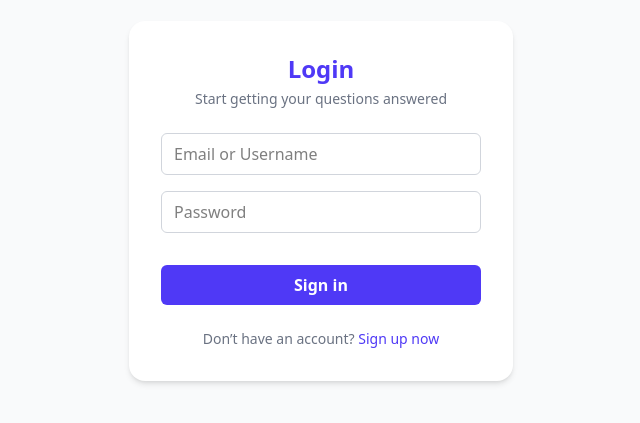
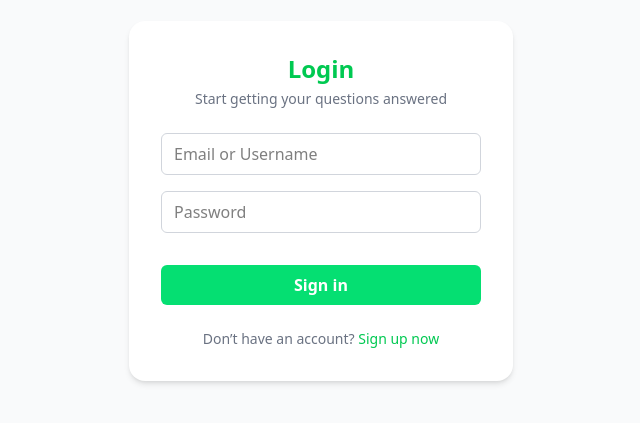
Before and after one commit to ashutosh164/Connectify, a React (Vite) app in the folder frontend/: page /login in a window 1280 px wide. Shown: the part 199-622 px from the top of the page, without its empty margins (319-959 px from the left). Built offline with nearby package versions, Linux system fonts and the light colour scheme; no server answers.

Commit message:
button colour change

```diff
--- a/frontend/src/pages/Login.jsx
+++ b/frontend/src/pages/Login.jsx
@@ -41,7 +41,7 @@ export default function LoginPage() {
       {/* Right Section - Login Card */}
       <div className="flex-1 flex items-center justify-center">
         <div className="w-full max-w-sm bg-white shadow-md rounded-2xl p-8">
-          <h2 className="text-center text-2xl font-semibold text-indigo-600">
+          <h2 className="text-center text-2xl font-semibold text-green-500">
             Login
           </h2>
           <p className="text-center text-gray-500 text-sm mt-1">
@@ -73,7 +73,7 @@ export default function LoginPage() {
 
             <button
               type="submit"
-              className="w-full mt-4 rounded-md bg-indigo-600 text-white font-semibold py-2 hover:bg-indigo-500"
+              className="w-full mt-4 rounded-md bg-green-400 text-white font-semibold py-2 hover:bg-green-500"
             >
               Sign in
             </button>
@@ -81,7 +81,7 @@ export default function LoginPage() {
 
           <p className="text-center text-sm text-gray-500 mt-6">
             Don’t have an account?{" "}
-          <Link to="/register" className="text-indigo-600 hover:underline">
+          <Link to="/register" className="text-green-500 hover:underline">
           Sign up now
         </Link>
           </p>
--- a/frontend/src/pages/Register.jsx
+++ b/frontend/src/pages/Register.jsx
@@ -35,7 +35,7 @@ export default function RegisterPage() {
       {/* Right Section - Login Card */}
       <div className="flex-1 flex items-center justify-center">
         <div className="w-full max-w-sm bg-white shadow-md rounded-2xl p-8">
-          <h2 className="text-center text-2xl font-semibold text-indigo-600">
+          <h2 className="text-center text-2xl font-semibold text-green-500">
             Create Account
 
           </h2>
@@ -51,7 +51,7 @@ export default function RegisterPage() {
                 placeholder="Email"
                 value={email}
                 onChange={(e) => setEmail(e.target.value)}
-                className="w-full rounded-md border border-gray-300 px-3 py-2 focus:ring-2 focus:ring-indigo-500 focus:outline-none"
+                className="w-full rounded-md border border-gray-300 px-3 py-2 focus:ring-2 focus:ring-green-500 focus:outline-none"
               />
             </div>
                         <div>
@@ -60,7 +60,7 @@ export default function RegisterPage() {
                 placeholder=" Username"
                 value={username}
                 onChange={(e) => setUsername(e.target.value)}
-                className="w-full rounded-md border border-gray-300 px-3 py-2 focus:ring-2 focus:ring-indigo-500 focus:outline-none"
+                className="w-full rounded-md border border-gray-300 px-3 py-2 focus:ring-2 focus:ring-green-500 focus:outline-none"
               />
             </div>
             <div>
@@ -69,7 +69,7 @@ export default function RegisterPage() {
                 placeholder="Password"
                 value={password}
                 onChange={(e) => setPassword(e.target.value)}
-                className="w-full rounded-md border border-gray-300 px-3 py-2 focus:ring-2 focus:ring-indigo-500 focus:outline-none"
+                className="w-full rounded-md border border-gray-300 px-3 py-2 focus:ring-2 focus:ring-green-500 focus:outline-none"
               />
             </div>
 
@@ -77,7 +77,7 @@ export default function RegisterPage() {
 
             <button
               type="submit"
-              className="w-full mt-4 rounded-md bg-indigo-600 text-white font-semibold py-2 hover:bg-indigo-500"
+              className="w-full mt-4 rounded-md bg-green-500 text-white font-semibold py-2 hover:bg-green-600"
             >
               Sign Up
             </button>
@@ -85,7 +85,7 @@ export default function RegisterPage() {
 
           <p className="text-center text-sm text-gray-500 mt-6">
             Have an active account?{" "}
-              <Link to="/login" className="text-indigo-600 hover:underline">
+              <Link to="/login" className="text-green-500 hover:underline">
             Sign in now
           </Link>
           </p>
```
